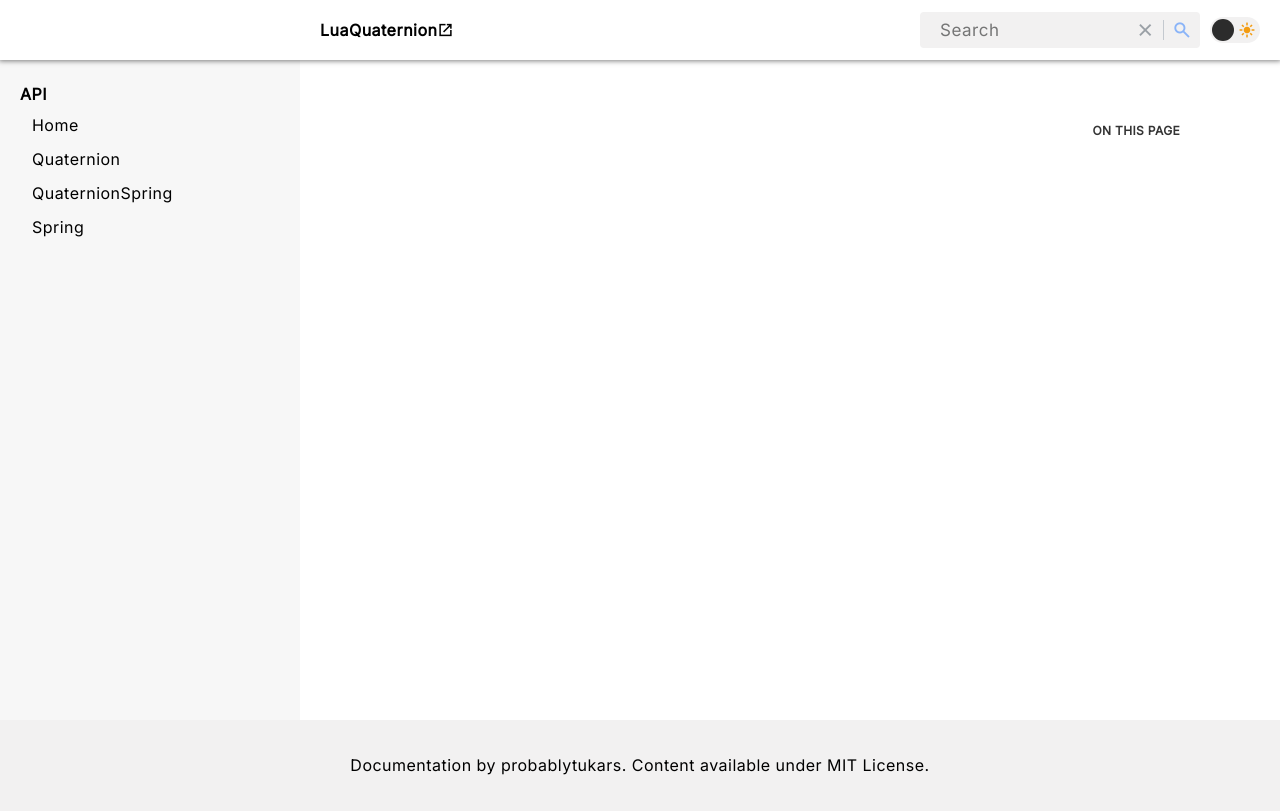
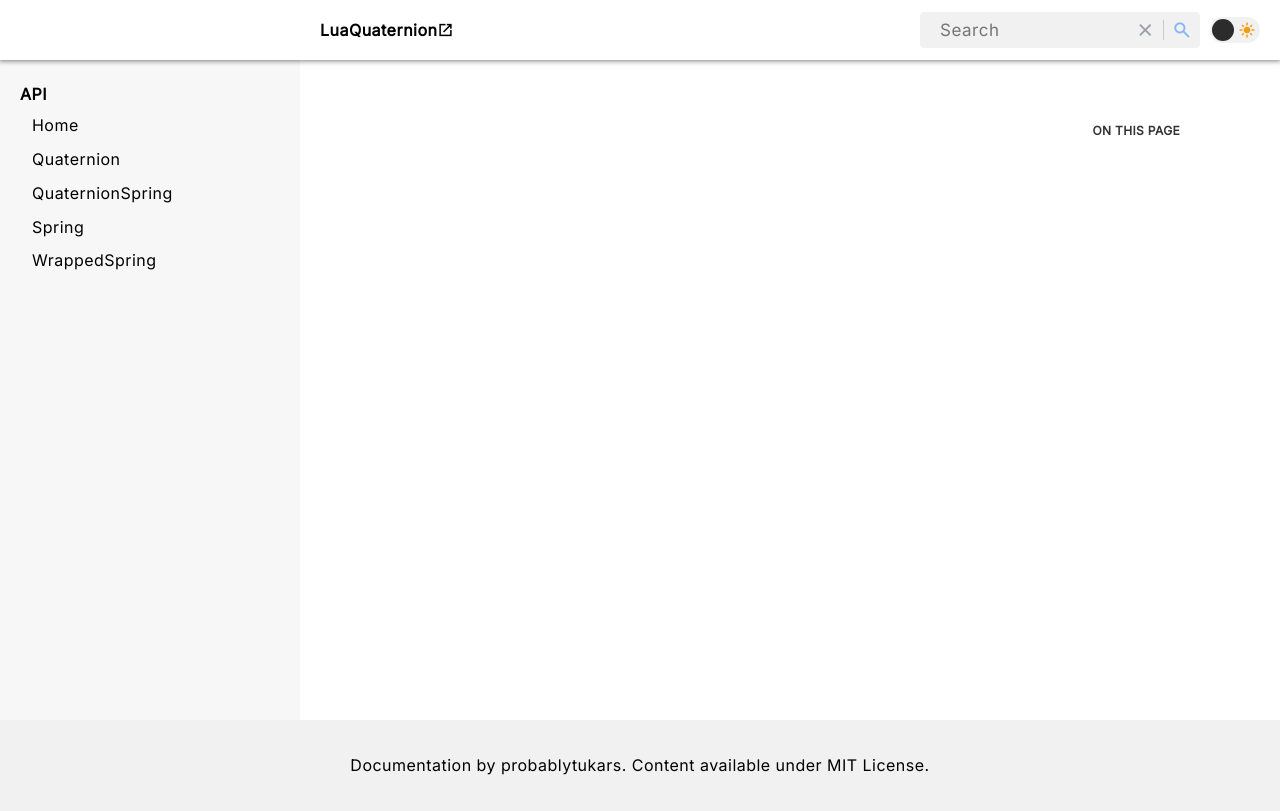
Before and after one commit to probablytukars/LuaQuaternion, a plain HTML site: page docs/template.html in a window 1280 px wide. Drawn offline with nearby package versions, Linux system fonts and the light colour scheme; files that its build step writes are made by us from their sources; files whose address does not match are found by name.

Commit message:
Add Wrapped spring to API list

```diff
--- a/docs/template.html
+++ b/docs/template.html
@@ -144,6 +144,7 @@
                         <li><a href="/LuaQuaternion/api/Quaternion">Quaternion</a></li>
                         <li><a href="/LuaQuaternion/api/QuaternionSpring">QuaternionSpring</a></li>
                         <li><a href="/LuaQuaternion/api/Spring">Spring</a></li>
+			<li><a href="/LuaQuaternion/api/WrappedSpring">WrappedSpring</a></li>
                     </ul>
                 </div>
             </nav>
```
